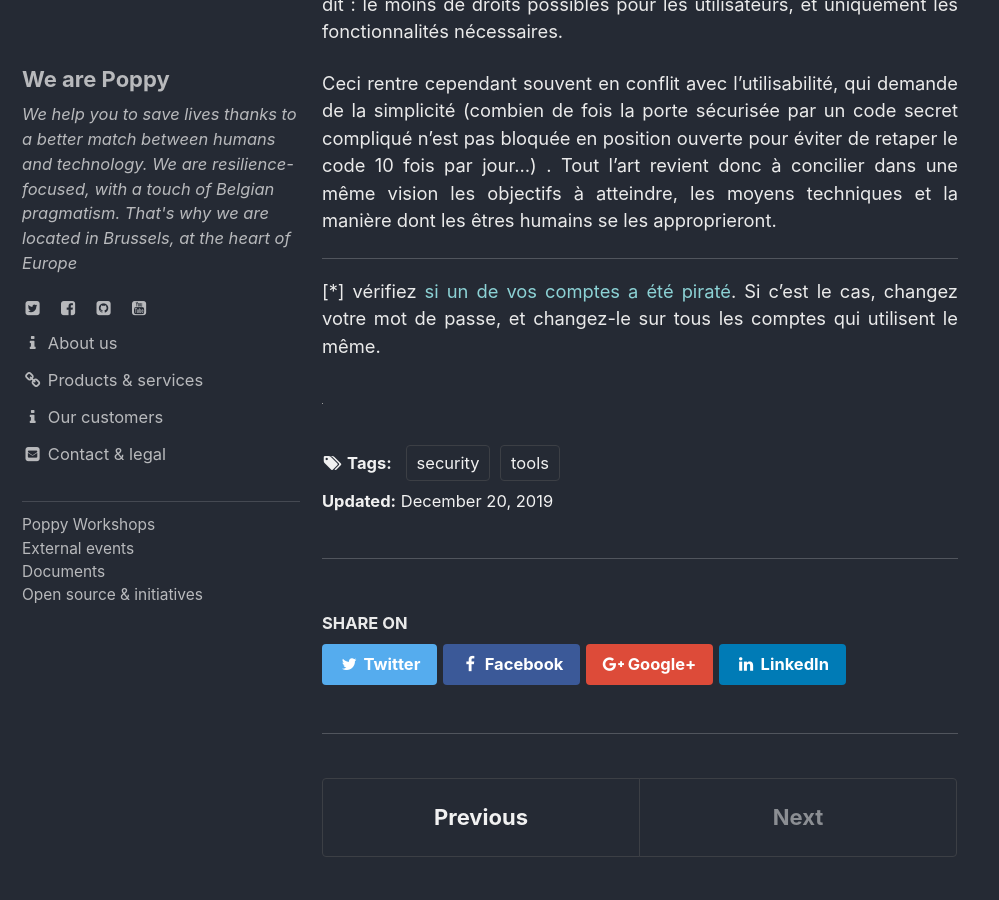
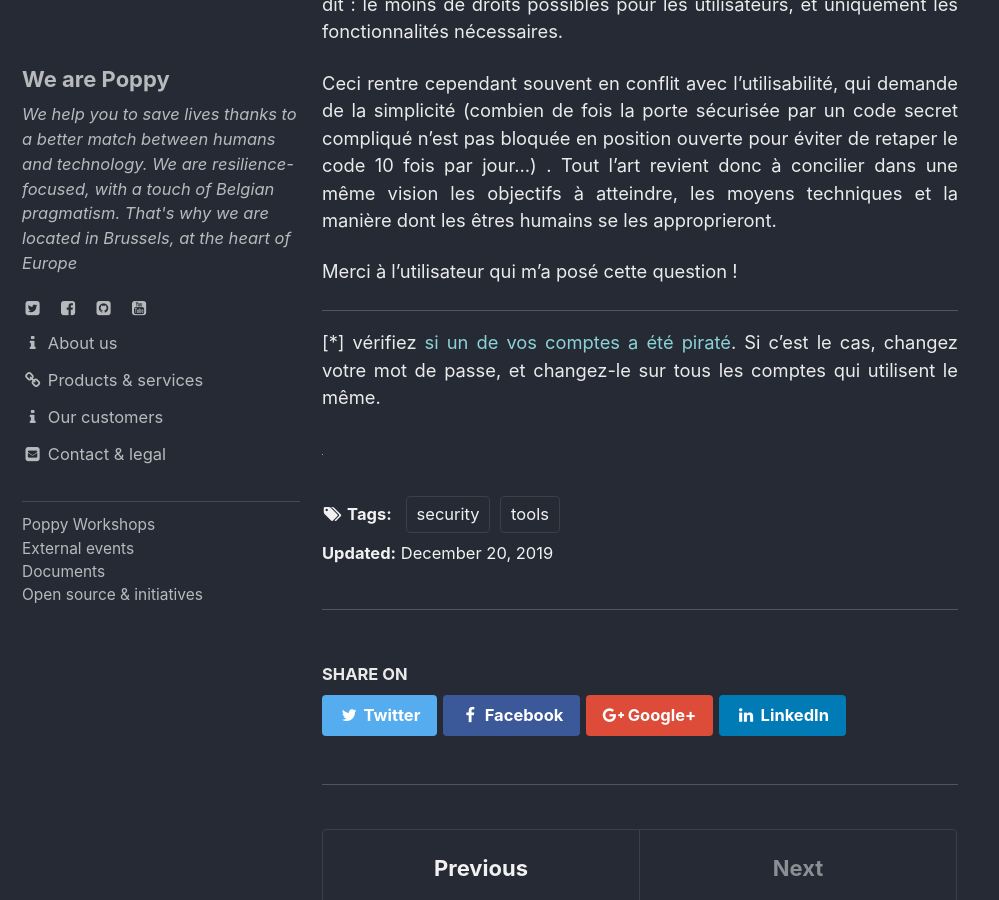
Before and after one commit to ccloquet/ccloquet.github.io, a Jekyll site: the page built from _posts/2019-12-20-gestionnaire_de_mot_de_passe.md, in a window 1280 px wide and 900 px high, scrolled down 2168 px. Shown: the whole window, without its empty margins (0-999 px from the left). Built offline with Jekyll 4.4.1, drawn with Linux system fonts in a browser that asks for light colours; cached includes are drawn as plain includes.

Commit message:
Update 2019-12-20-gestionnaire_de_mot_de_passe.md

```diff
--- a/_posts/2019-12-20-gestionnaire_de_mot_de_passe.md
+++ b/_posts/2019-12-20-gestionnaire_de_mot_de_passe.md
@@ -37,6 +37,8 @@ Quel que soit l'outil utilisé, il y a **toujours une contrepartie** : prix, cr
 
 Ceci rentre cependant souvent en conflit avec l'utilisabilité, qui demande de la simplicité (combien de fois la porte sécurisée par un code secret compliqué n'est pas bloquée en position ouverte pour éviter de retaper le code 10 fois par jour...) . Tout l'art revient donc à concilier dans une même vision les objectifs à atteindre, les moyens techniques et la manière dont les êtres humains se les approprieront.
 
+Merci à l'utilisateur qui m'a posé cette question !
+
 -------------------
 
 
```
